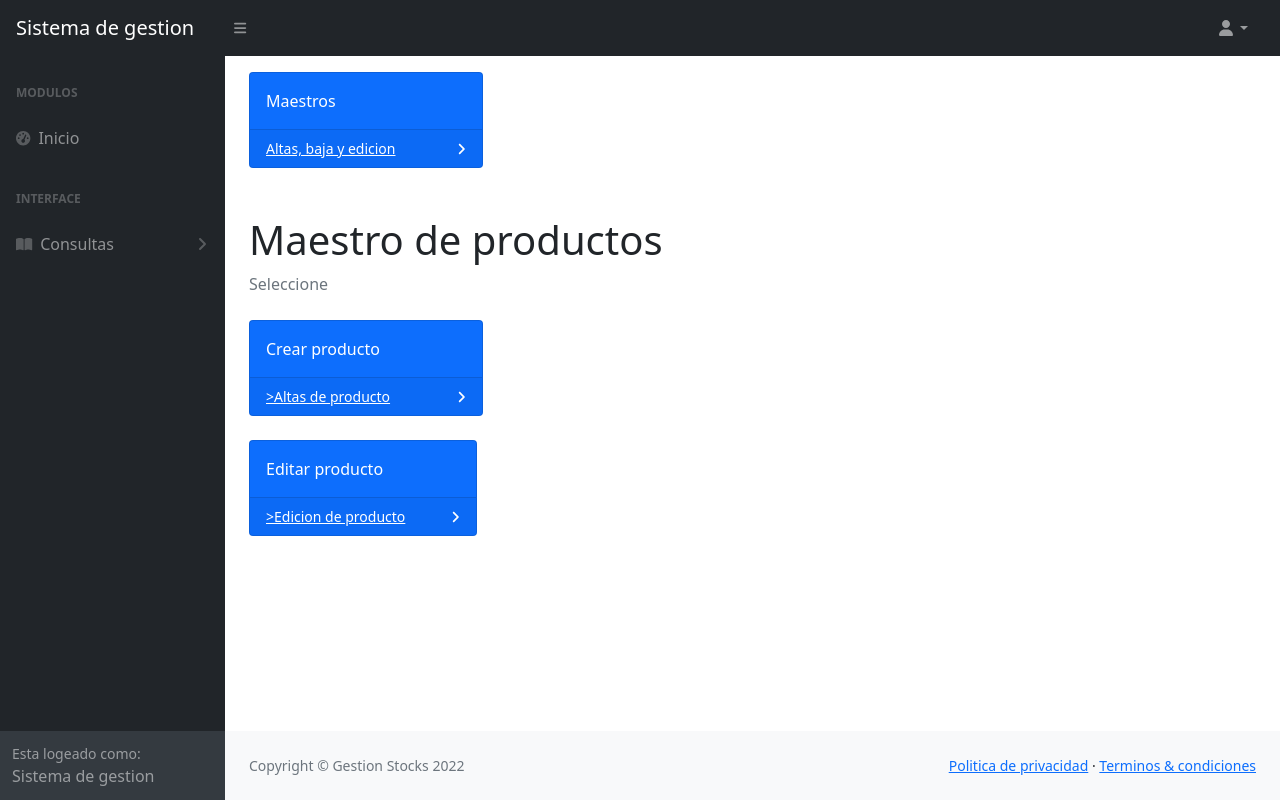
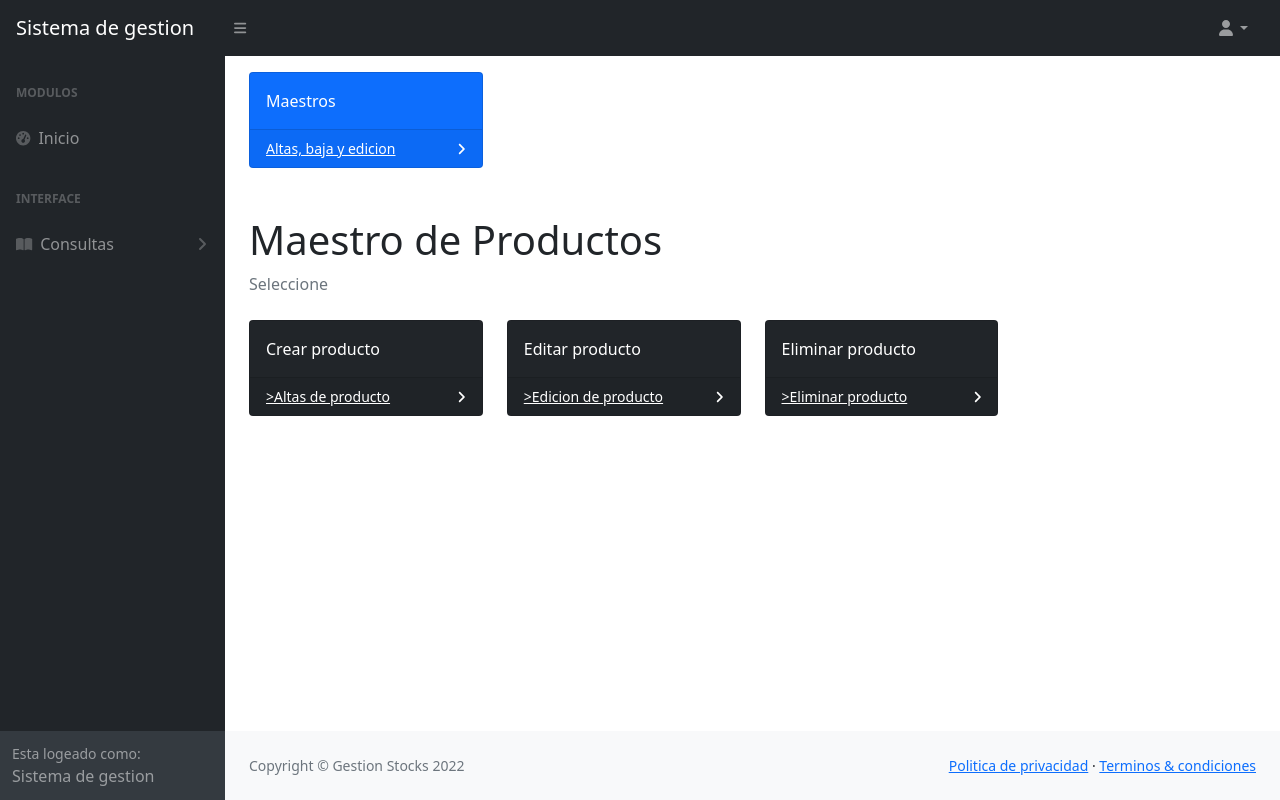
Before and after one commit to rhiwick/MVT-Rodrigo_Santiago, a Django app: page /maestro/ in a window 1280 px wide. Run offline with Django 4.2, Linux system fonts and the light colour scheme; some libraries are stand-ins or nearby versions.

Commit message:
antes de crear el eliminar

```diff
--- a/Templates/crear_stock.html
+++ b/Templates/crear_stock.html
@@ -19,10 +19,10 @@
     <form action="/crear-stock/" method = "POST">
         {% csrf_token %}
         <p>Creacion de productos:</p>
-        <p>Nombre Compañía        : <input type= 'text' name = 'producto_cia'></p>
-        <p>Código de Producto     : <input type= 'text' name = 'producto_codigo'></p>
+        <p>Nombre Compañía: <input type= 'text' name = 'producto_cia'></p>
+        <p>Código de Producto: <input type= 'text' name = 'producto_codigo'></p>
         <p>Descripción de Producto: <input type= 'text' name = 'producto_descripcion'></p>
-        <p>Valor                  : <input type= 'number' name = 'producto_costo'></p>
+        <p>Valor: <input type= 'number' name = 'producto_costo'></p>
         <input type = 'submit' value = 'Ingresar'>
 
     </form>
--- a/Templates/maestro.html
+++ b/Templates/maestro.html
@@ -4,7 +4,7 @@
 {% endblock titulo %}
 
 {% block sub_titulo %}
-<h1 class="mt-4">Maestro de productos</h1>
+<h1 class="mt-4">Maestro de Productos</h1>
 {% endblock sub_titulo %}
 
 {% block sub_titulo_2 %}
@@ -17,11 +17,9 @@
 {% block botones %}
 <div class="row">
 {% endblock botones %}
-
-
 {% block campos %}
     <div class="col-xl-3 col-md-6">
-        <div class="card bg-primary text-white mb-4">
+        <div class="card bg-dark text-white mb-4">
             <div class="card-body">Crear producto</div>
             <div class="card-footer d-flex align-items-center justify-content-between">
 
@@ -31,9 +29,9 @@
         </div>
     </div>
 
-<div class="row">
+
     <div class="col-xl-3 col-md-6">
-        <div class="card bg-primary text-white mb-4">
+        <div class="card bg-dark text-white mb-4">
             <div class="card-body">Editar producto</div>
             <div class="card-footer d-flex align-items-center justify-content-between">
 
@@ -43,5 +41,17 @@
         </div>
     </div>
 
-</div>
+    <div class="col-xl-3 col-md-6">
+        <div class="card bg-dark text-white mb-4">
+            <div class="card-body">Eliminar producto</div>
+            <div class="card-footer d-flex align-items-center justify-content-between">
+
+                <a class="small text-white stretched-link"<a class="nav-link" href={% url 'eliminar_producto' %}>>Eliminar producto</a>
+                <div class="small text-white"><i class="fas fa-angle-right"></i></div>
+            </div>
+        </div>
+    </div>
+
+
+
 {% endblock campos %}
--- a/vistas/urls.py
+++ b/vistas/urls.py
@@ -2,7 +2,7 @@
 
 
 
-from .views import inicio, index, crear_producto, busqueda_producto, maestro_producto, editar_producto
+from .views import inicio, index, crear_producto, busqueda_producto, maestro_producto, editar_producto, eliminar_producto
 from django.urls import path
 
 urlpatterns = [
@@ -11,6 +11,7 @@ urlpatterns = [
     path('crear-stock/', crear_producto, name = 'crear_producto'),
     path('maestro/', maestro_producto, name = 'maestro'),
     path('editar_producto/', editar_producto, name = 'editar_producto'),
+    path('eliminar_producto/', eliminar_producto, name = 'eliminar_producto'),
     path('busqueda/' ,busqueda_producto, name = 'busqueda_producto')
 
 
--- a/vistas/views.py
+++ b/vistas/views.py
@@ -1,8 +1,6 @@
 
 from email.policy import default
-from django.http import HttpResponse
 from datetime import datetime
-from django import forms
 from vistas.forms import FormCrearProducto, FormBusquedaProducto
 
 
@@ -11,13 +9,6 @@ from vistas.models import Producto
 
 from django.template import Template, Context, loader
 
-
-# def inicio(request):
-#     principal = loader.get_template('inicio.html')
-#     nombre = 'Santiago Navalon'
-#     nombre2 = "Rodrigo Gimenez"
-#     render1 = principal.render({'nombre': nombre, 'nombre2': nombre2})
-#     return HttpResponse(render1)
 
 def inicio(request):
     return render(request, "index.html")
@@ -29,8 +20,8 @@ def index(request):
 
 def crear_producto(request):
     if request.method == 'POST':
-        form_crear_producto = FormCrearProducto(request.POST) #este crear producto es del form y la variable se deberia llamar form_crear_producto
-        if form_crear_producto.is_valid(): #
+        form_crear_producto = FormCrearProducto(request.POST)
+        if form_crear_producto.is_valid():
             informacion = form_crear_producto.cleaned_data
 
             producto = Producto(producto_cia = informacion['producto_cia'],
@@ -50,8 +41,8 @@ def crear_producto(request):
     return render(request,'crear_stock.html',{'miProducto':form_crear_producto, } )
 
 
-def busqueda_producto(request): #cambiar nombre por todo minuscula con guion bajo
-    id_producto = request.GET.get('producto_codigo') #nombre de busqueda y las variables en rojo tienen que ser en snakeeye
+def busqueda_producto(request):
+    id_producto = request.GET.get('producto_codigo')
     productos_listado = Producto.objects.all()
 
     if id_producto:
@@ -59,9 +50,9 @@ def busqueda_producto(request): #cambiar nombre por todo minuscula con guion baj
 
     else:
         productos_listado = Producto.objects.all()
-        form = FormBusquedaProducto() #
+        form = FormBusquedaProducto()
 
-    form = FormBusquedaProducto() #form vacio
+    form = FormBusquedaProducto()
     return render(request, 'busqueda_producto.html', {'form':form,'productos_listado':productos_listado} )
 
 def maestro_producto(request):
@@ -69,3 +60,10 @@ def maestro_producto(request):
 
 def editar_producto(request):
     return render(request, 'editar_producto.html')
+
+def eliminar_producto(request):
+
+
+
+
+    return render(request, 'eliminar_producto.html')
```
Also changed, not shown: Templates/eliminar_producto.html (added, +25 -0 lines), db.sqlite3.
